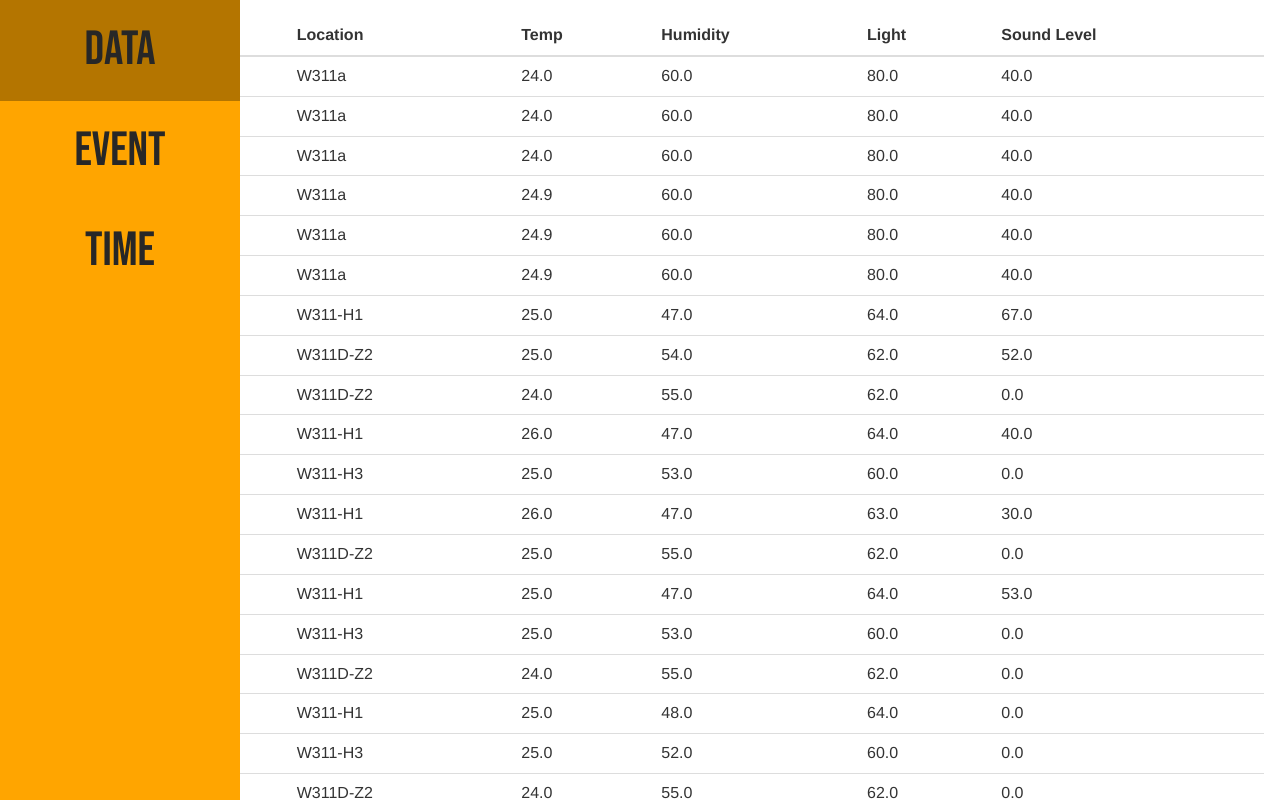
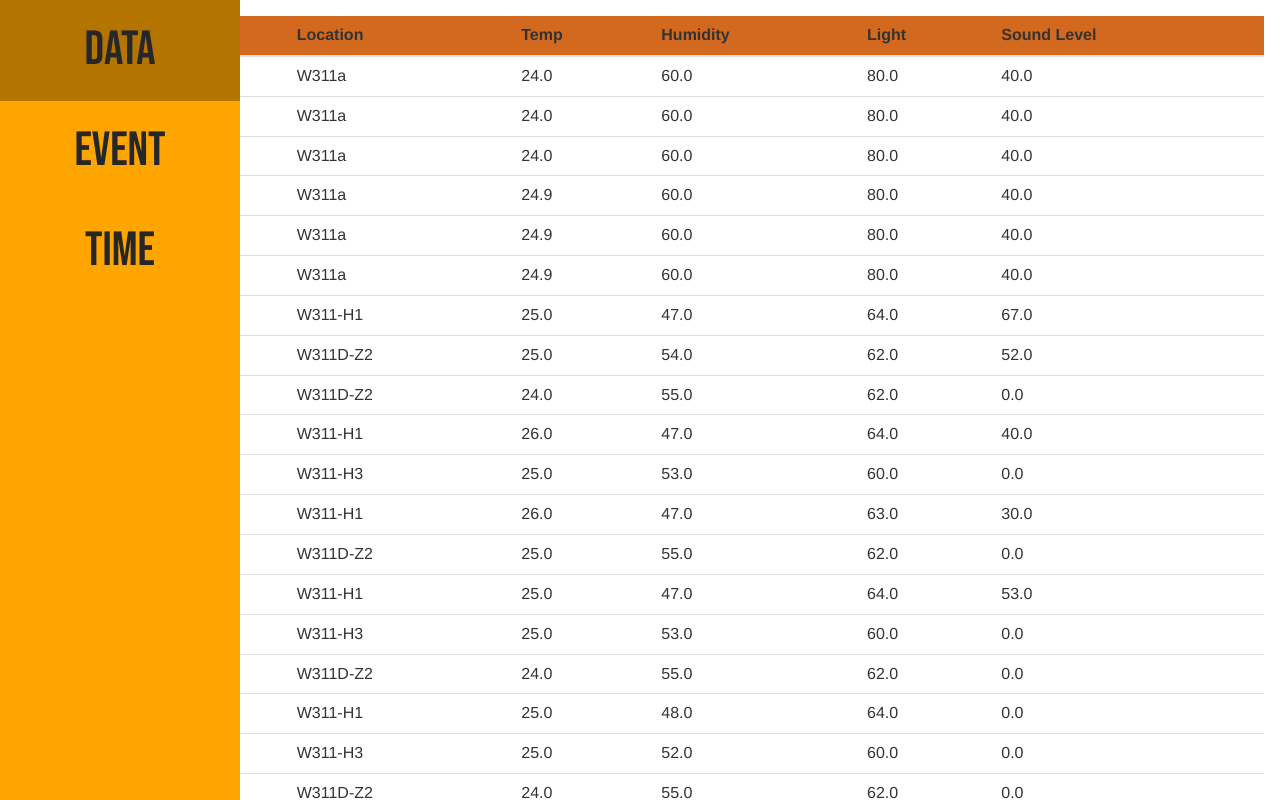
Before and after one commit to iamdickyjai/TM1118_GP5, a Django app: page /data/ in a window 1280 px wide. Shown: the top 800 px of the page. Run offline with Django 3.2, Linux system fonts and the light colour scheme; data comes from the database, SQL or seed files in the repository; both versions use the stored data as it was after the commit; some libraries are stand-ins or nearby versions.

Commit message:
Add more css about base

```diff
--- a/SmartCampusGP5/CollectData/iot_mqtt.py
+++ b/SmartCampusGP5/CollectData/iot_mqtt.py
@@ -6,7 +6,7 @@ mqtt_broker = "ia.ic.polyu.edu.hk" # Broker
 mqtt_port = 1883 # Default
 mqtt_qos = 1 # Quality of Service = 1
 # !Test
-mqtt_topic = "iot/sensor-C05"
+mqtt_topic = "iot/sensor-CD"
 
 def mqtt_on_message(client, userdata, msg):
     # Do something
--- a/SmartCampusGP5/CollectData/static/css/base.css
+++ b/SmartCampusGP5/CollectData/static/css/base.css
@@ -3,7 +3,7 @@
 }
 
 body{
-    background-color: antiquewhite;
+    background-color: rgb(248, 220, 184);
     margin: 0;
     padding: 0;
 }
@@ -58,3 +58,21 @@ body{
     padding: 1rem;
     margin-left: 5rem;
 }
+
+::-webkit-scrollbar {
+    width: 0.5rem;
+  }
+
+  ::-webkit-scrollbar-track {
+    background: #ffd904;
+  }
+
+  /* Handle */
+  ::-webkit-scrollbar-thumb {
+    background: rgb(245, 110, 0);
+  }
+
+  /* Handle on hover */
+  ::-webkit-scrollbar-thumb:hover {
+    background: #555;
+  }
--- /dev/null
+++ b/SmartCampusGP5/CollectData/static/css/data.css
@@ -0,0 +1,3 @@
+.header{
+    background-color: chocolate;
+}
--- a/SmartCampusGP5/CollectData/templates/base.html
+++ b/SmartCampusGP5/CollectData/templates/base.html
@@ -8,7 +8,7 @@
         <link rel="preconnect" href="https://fonts.gstatic.com" crossorigin>
         <link href="https://fonts.googleapis.com/css2?family=Bebas+Neue&display=swap" rel="stylesheet">
         <meta name="viewport" content="width=device-width, initial-scale=1">
-
+        {%block style%}{%endblock%}
     </head>
 
     <body>
--- a/SmartCampusGP5/CollectData/templates/data.html
+++ b/SmartCampusGP5/CollectData/templates/data.html
@@ -1,9 +1,14 @@
 {%extends 'base.html'%}
+
+{%block style%}
+{%load static%}
+<link rel="stylesheet" href="{%static 'css/data.css'%}">
+{%endblock%}
 
 {%block content%}
 <table class="table">
     <thead class="thead-dark">
-      <tr>
+      <tr class="header">
         <th scope="col">Node_id</th>
         <th scope="col">Location</th>
         <th scope="col">Temp</th>
```
Also changed, not shown: SmartCampusGP5/db.sqlite3.
